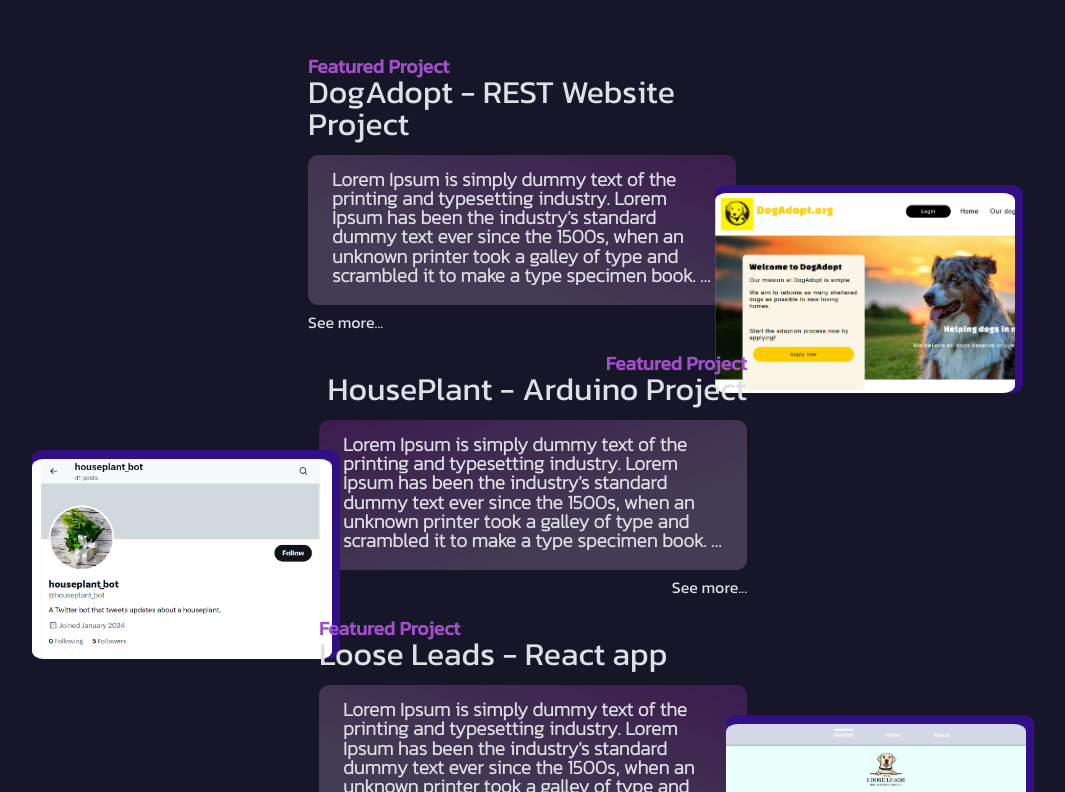
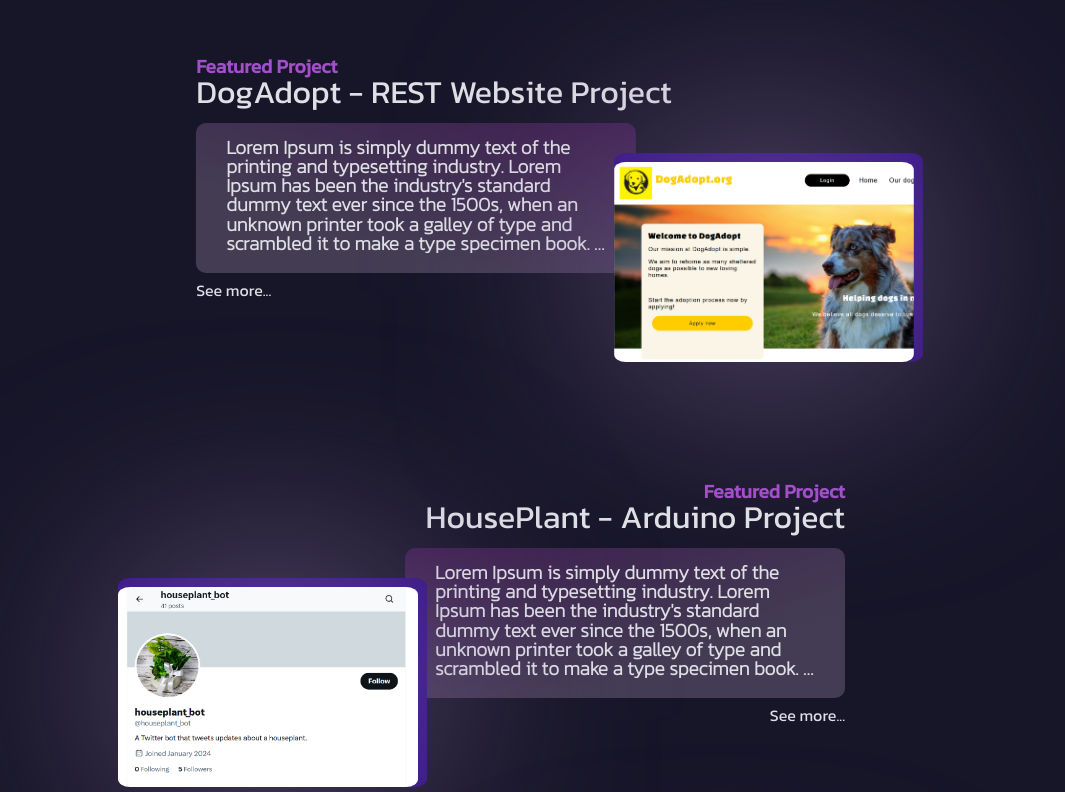
Before and after one commit to aj11routl/react-portfolio-app, a React (Create React App) app: page / in a window 1280 px wide. Shown: the part 1508-2300 px from the top of the page, without its empty margins (107-1172 px from the left). Built offline with nearby package versions, Linux system fonts and the light colour scheme.

Commit message:
update package.json to run on github pages

```diff
--- a/src/Components/FeaturedProjectComp.js
+++ b/src/Components/FeaturedProjectComp.js
@@ -11,8 +11,14 @@
   thumbnailImage,
 }) {
   return (
-    <div className="flex-container">
-      <div className="featured-project-container">
+    <div className="flex-container break">
+      {/* break class adds 20vh margin under container */}
+      <div
+        className={
+          "featured-project-container" +
+          (alignLeft ? " left-shift" : " right-shift")
+        }
+      >
         <div
           className={
             "project-box" +
@@ -33,9 +39,12 @@
             <div
               className={
                 "project-image-box" +
-                (alignLeft ? " left-anchor" : " right-anchor")
+                (alignLeft ? " left-anchor" : " right-anchor") +
+                " flare-background-container"
               }
             >
+              <div className="flare-background-large"></div>
+
               <img
                 src={thumbnailImage}
                 className="featured-project-thumbnail-image"
@@ -53,7 +62,6 @@
           </div>
         </div>
       </div>
-      <div className="break-15vh" />
     </div>
   );
 }
--- a/src/Components/components.css
+++ b/src/Components/components.css
@@ -117,8 +117,8 @@
   max-width: 380px;
   min-height: 120px;
   padding: 15px;
-  padding-left: 24px;
-  padding-right: 24px;
+  padding-left: 30px;
+  padding-right: 30px;
   border-radius: 10px;
 }
 
@@ -149,7 +149,6 @@
 }
 
 .featured-project-container {
-  max-width: 450px;
   display: flex;
   flex-direction: column;
   text-align: left;
@@ -159,6 +158,14 @@
   position: relative;
   height: fit-content;
   width: fit-content;
+}
+
+.featured-project-container.left-shift {
+  transform: translate(-20%);
+}
+
+.featured-project-container.right-shift {
+  transform: translate(20%);
 }
 
 .project-box {
--- a/src/Pages/HomePage.js
+++ b/src/Pages/HomePage.js
@@ -116,7 +116,7 @@
         />
         <FeaturedProjectComp
           alignLeft={true}
-          projectTitle="Loose Leads - React app"
+          projectTitle="Loose Leads - React app Testiftheposi"
           thumbnailImage={looseleadsImage}
         />
       </div>
--- a/src/Pages/Pages.css
+++ b/src/Pages/Pages.css
@@ -103,6 +103,18 @@
   z-index: -1;
 }
 
+.flare-background-large {
+  position: absolute;
+  top: 50%;
+  left: 50%;
+  transform: translate(-50%, -50%);
+  width: 80%;
+  height: 80%;
+  background: radial-gradient(circle at center, #2e1347, #a888c0, #8886b3);
+  filter: blur(120px);
+  z-index: -1;
+}
+
 .default-text-container {
   color: #d3bbea;
   display: inline-block;
```
Also changed, not shown: package.json (+7 -1 lines), 1 other file (tests, documents, lock files or other folders).
